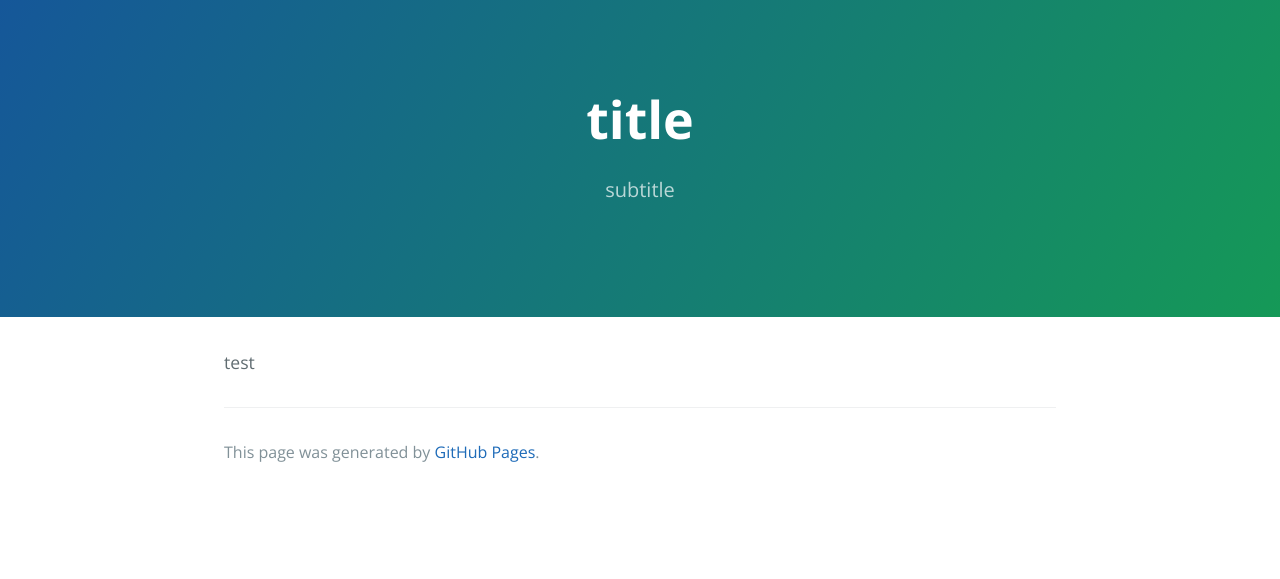
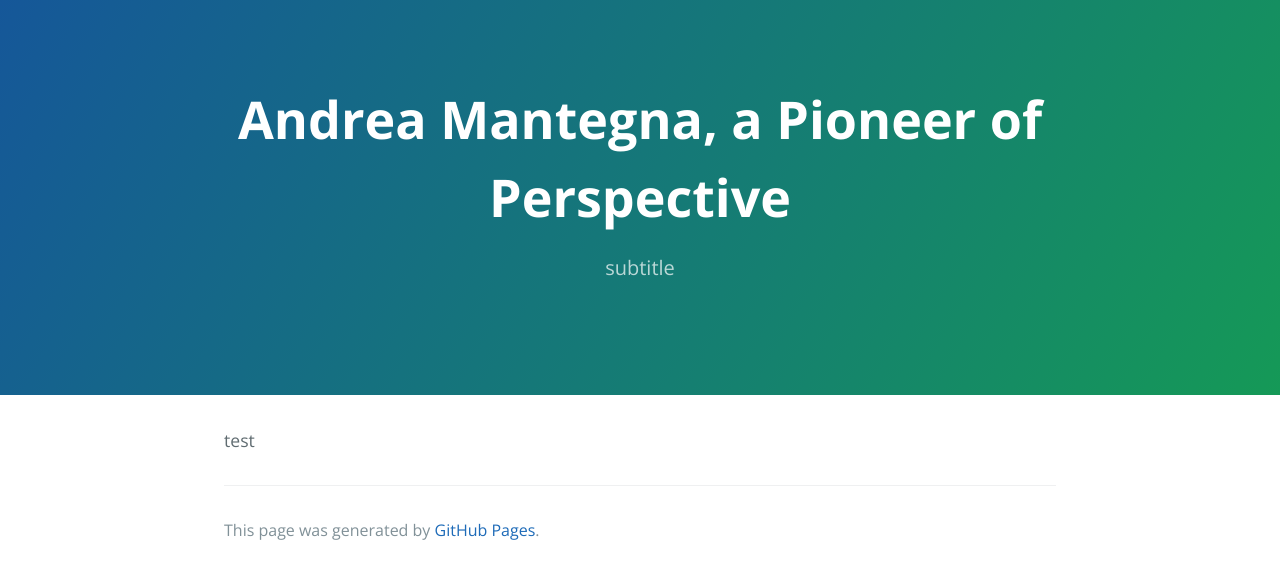
Before and after one commit to KevinITS-site/KevinITS-site.github.io, a Jekyll site: the page built from cristomorto.md, in a window 1280 px wide. Shown: the top 579 px of the page. Built offline with Jekyll 4.4.1, drawn with Linux system fonts in a browser that asks for light colours; our own code applies the rules of GitHub Pages for plain Markdown files.

Commit message:
Update _config.yml

```diff
--- a/_config.yml
+++ b/_config.yml
@@ -1,4 +1,4 @@
-title: title
+title: Andrea Mantegna, a Pioneer of Perspective
 description: subtitle
 
 theme: jekyll-theme-cayman
```
